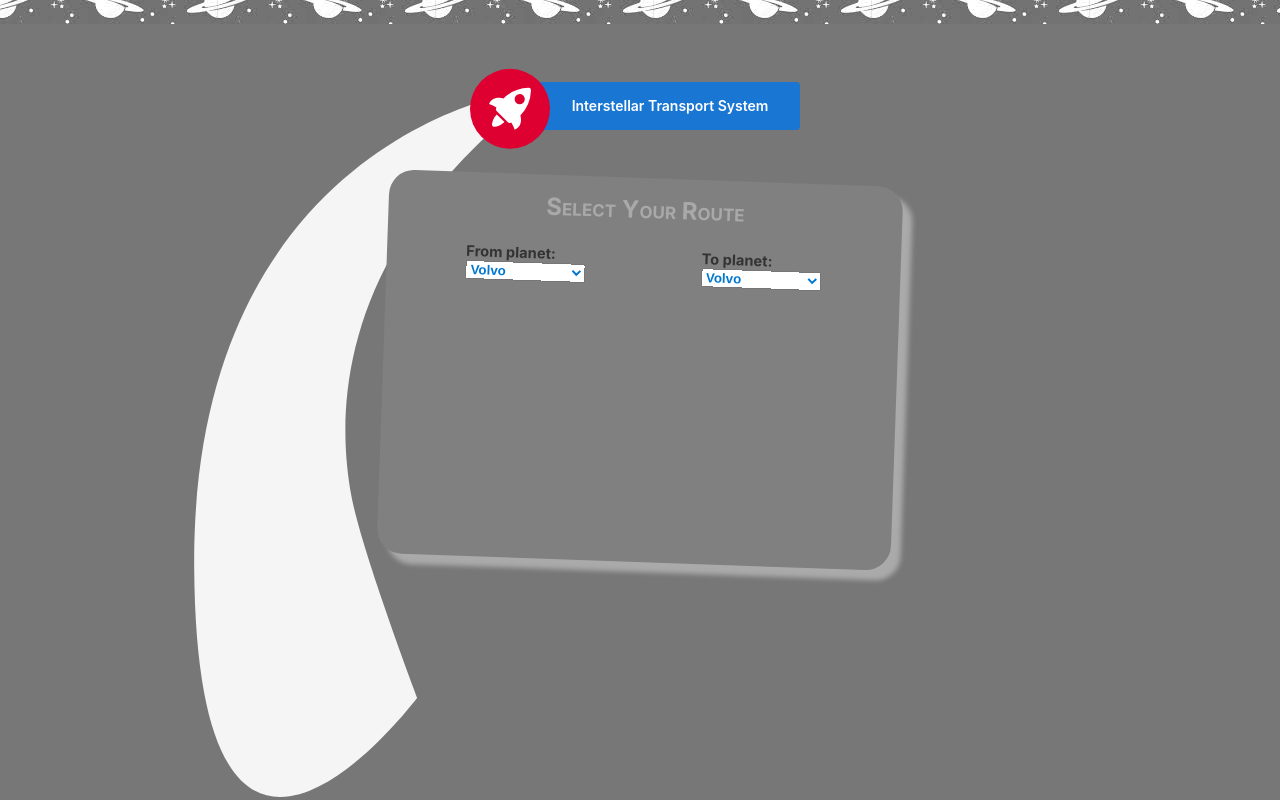
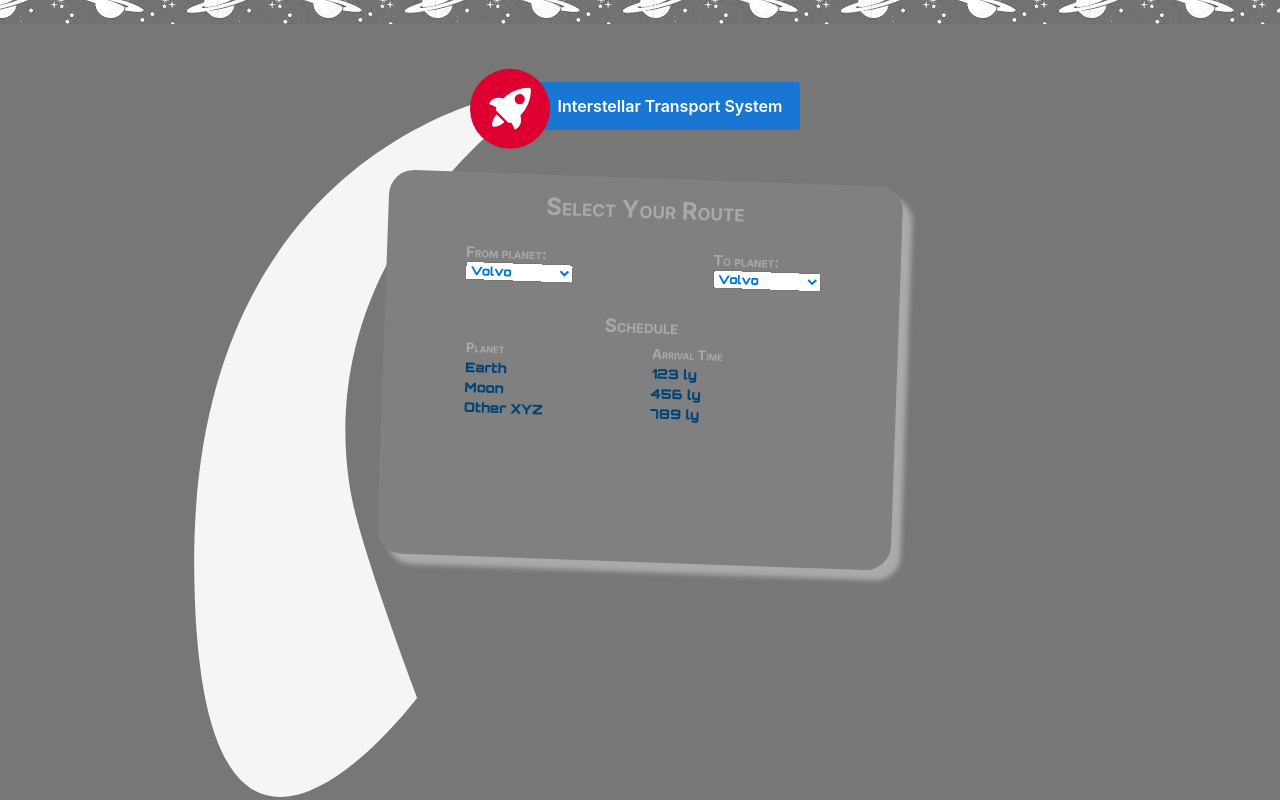
Before and after one commit to kaylemaclou/interstellar-transport-system, an Angular app: page / in a window 1280 px wide. Built offline with nearby package versions, Linux system fonts and the light colour scheme.

Commit message:
Updated UI.

```diff
--- a/src/app/app.component.scss
+++ b/src/app/app.component.scss
@@ -75,6 +75,7 @@ svg.material-icons {
   align-items: center;
   transition: all 0.2s ease-in-out;
   line-height: 24px;
+  font-size: 12pt;
 }
 
 .card-container .card:not(:last-child) {
--- a/src/app/components/route-finder/route-finder.component.html
+++ b/src/app/components/route-finder/route-finder.component.html
@@ -22,4 +22,29 @@
       </select>
     </span>
   </div>
+
+  <div class="header" style="font-size: 14pt;">Schedule</div>
+
+  <table class="routeSheduleTable">
+    <thead class="header" style="font-size: 10pt;">
+      <tr>
+        <th>Planet</th>
+        <th>Arrival Time</th>
+      </tr>
+    </thead>
+    <tbody>
+      <tr class="routeSheduleTableRow">
+        <td>Earth</td>
+        <td>123 ly</td>
+      </tr>
+      <tr class="routeSheduleTableRow">
+        <td>Moon</td>
+        <td>456 ly</td>
+      </tr>
+      <tr class="routeSheduleTableRow">
+        <td>Other XYZ</td>
+        <td>789 ly</td>
+      </tr>
+    </tbody>
+  </table>
 </div>
--- a/src/app/components/route-finder/route-finder.component.scss
+++ b/src/app/components/route-finder/route-finder.component.scss
@@ -12,23 +12,19 @@
   transform: rotateZ(2deg);
   box-shadow: 10px 10px 5px #aaaaaa;
   text-align: center;
-}
-
   .header {
     color: darkgray;
     font-size: 18pt;
     font-variant: small-caps;
     font-weight: bolder;
     font-stretch: extra-expanded;
-  margin-bottom: 1em;
   }
 
   .fieldsContainer {
     display: inline-block;
-  margin: 0 auto;
+    margin: 1.8em auto;
     width: 74%;
     min-width: 20em;
-}
 
     .fieldGroup {
       background: gray;
@@ -36,14 +32,35 @@
       text-align: left;
     }
     .caption {
-  color: #333;
+      color: darkgray;
       font-size: 11pt;
+      font-variant: small-caps;
       font-weight: bolder;
+      font-stretch: extra-expanded;
     }
 
     .select {
+      font-family: Orbitron, "Courier New", Courier, monospace;
       color: #0077d1;
-  font-size: 10pt;
-  font-weight: bolder;
+      font-size: 9pt;
+      font-weight: 900;
       width: 9em;
     }
+  }
+
+  .routeSheduleTable {
+    margin: 0.3em auto;
+    width: 74%;
+    min-width: 20em;
+    text-align: center;
+    text-align: left;
+
+    .routeSheduleTableRow {
+      color: #004377;
+      font-family: Orbitron, "Courier New", Courier, monospace;
+      font-size: 10pt;
+      font-weight: 900;
+      margin: 0.1em;
+    }
+  }
+}
--- a/src/index.html
+++ b/src/index.html
@@ -6,6 +6,10 @@
     <base href="/" />
     <meta name="viewport" content="width=device-width, initial-scale=1" />
     <link rel="icon" type="image/x-icon" href="favicon.ico" />
+    <link
+      href="https://fonts.googleapis.com/css2?family=Orbitron:wght@400;700;900&display=swap"
+      rel="stylesheet"
+    />
   </head>
   <body>
     <app-root></app-root>
```
Lines whose indentation alone changed are shown as unchanged.
